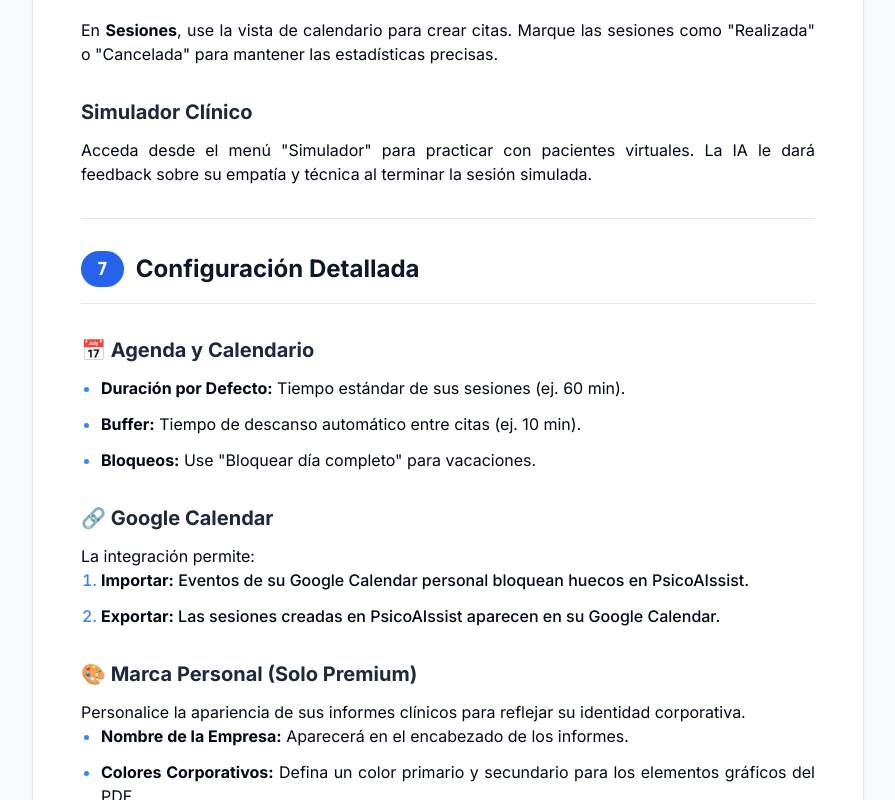
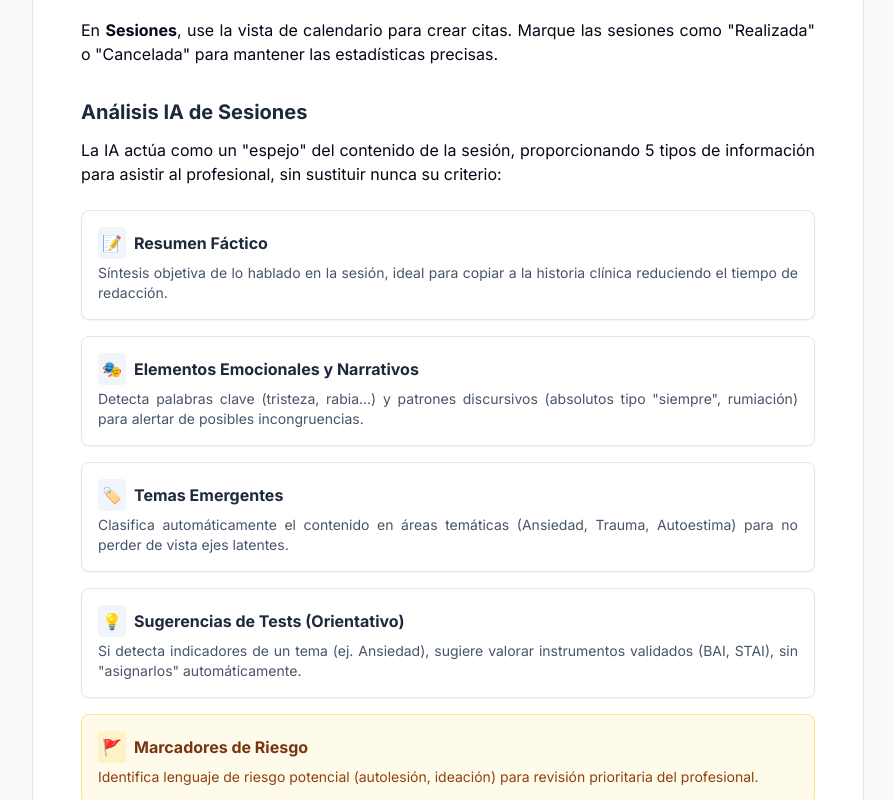
Before and after one commit to biogerardvilalta-ctrl/psicoaissist-platform, a Next.js app in the folder frontend/: page /docs/manual in a window 1280 px wide. Shown: the part 7100-7900 px from the top of the page, without its empty margins (192-1087 px from the left). Built offline with nearby package versions, Linux system fonts and the light colour scheme.

Commit message:
abirta plataforma a no solo psicologs

```diff
--- a/frontend/src/app/auth/register/page.tsx
+++ b/frontend/src/app/auth/register/page.tsx
@@ -70,12 +70,12 @@ export default function RegisterPage() {
     }
 
     if (!formData.professionalNumber.trim()) {
-      setError('El número de colegiado es requerido');
+      setError('El número profesional es requerido');
       return false;
     }
 
     if (!legalLiabilityAccepted) {
-      setError('Debes certificar la veracidad de tu colegiación profesional');
+      setError('Debes certificar la veracidad de tu habilitación profesional');
       return false;
     }
 
@@ -226,7 +226,7 @@ export default function RegisterPage() {
             <div className="grid grid-cols-2 gap-4">
               <div>
                 <label htmlFor="professionalNumber" className="block text-sm font-medium text-gray-700">
-                  Nº Colegiado
+                  Nº Profesional / Colegiado
                 </label>
                 <input
                   id="professionalNumber"
@@ -235,8 +235,8 @@ export default function RegisterPage() {
                   required
                   value={formData.professionalNumber}
                   onChange={handleInputChange}
-                  className="mt-1 block w-full px-3 py-2 border border-gray-300 rounded-lg shadow-sm placeholder-gray-400 focus:outline-none focus:ring-2 focus:ring-blue-500 focus:border-blue-500"
-                  placeholder="Ej: 12345"
+                  className="mt-1 block w-full px-3 py-2 border border-gray-300 rounded-lg shadow-sm placeholder-gray-400 placeholder:text-xs focus:outline-none focus:ring-2 focus:ring-blue-500 focus:border-blue-500"
+                  placeholder="Ej: Colegiado / Asoc. / CIF"
                 />
               </div>
 
@@ -357,7 +357,7 @@ export default function RegisterPage() {
                   Certificación de Habilitación Profesional
                 </label>
                 <p className="text-gray-600 mt-1 text-xs text-justify">
-                  Certifico que el <strong>número de colegiado</strong> introducido es verídico y se encuentra vigente.
+                  Certifico que el <strong>número profesional/colegiado</strong> introducido es verídico y se encuentra vigente.
                   Entiendo que la falsedad en este dato constituye un delito de intrusismo profesional y falsedad documental, conllevando las <strong>responsabilidades penales</strong> correspondientes según la normativa vigente.
                 </p>
               </div>
@@ -380,7 +380,7 @@ export default function RegisterPage() {
                 <label htmlFor="termsAccepted" className="font-medium text-gray-700">
                   Acepto los <Link href="/terms" className="text-blue-600 hover:text-blue-500">Términos de Servicio</Link> y la <Link href="/privacy" className="text-blue-600 hover:text-blue-500">Política de Privacidad</Link>
                 </label>
-                <p className="text-gray-500 mt-1 text-xs">Aquesta eina ofereix suport clínic orientatiu exclusivament per a professionals de la psicologia. No realitza diagnòstics ni substitueix el criteri clínic.</p>
+                <p className="text-gray-500 mt-1 text-xs">Aquesta eina ofereix suport clínic orientatiu exclusivament per a professionals de la salut mental. No realitza diagnòstics ni substitueix el criteri clínic.</p>
               </div>
             </div>
           </div>
--- a/frontend/src/app/docs/manual/page.tsx
+++ b/frontend/src/app/docs/manual/page.tsx
@@ -546,6 +546,45 @@ export default function ManualPage() {
                                 En <strong>Sesiones</strong>, use la vista de calendario para crear citas. Marque las sesiones como "Realizada" o "Cancelada" para mantener las estadísticas precisas.
                             </p>
 
+                            <h3 className="mt-8 mb-3 text-xl font-bold text-slate-800 block">Análisis IA de Sesiones</h3>
+                            <p>
+                                La IA actúa como un "espejo" del contenido de la sesión, proporcionando 5 tipos de información para asistir al profesional, sin sustituir nunca su criterio:
+                            </p>
+                            <div className="space-y-4 text-slate-600 my-6 not-prose">
+                                <div className="p-4 bg-white border border-slate-200 rounded-lg shadow-sm">
+                                    <h4 className="font-bold text-slate-800 flex items-center gap-2">
+                                        <span className="bg-slate-100 p-1 rounded">📝</span> Resumen Fáctico
+                                    </h4>
+                                    <p className="text-sm mt-1">Síntesis objetiva de lo hablado en la sesión, ideal para copiar a la historia clínica reduciendo el tiempo de redacción.</p>
+                                </div>
+                                <div className="p-4 bg-white border border-slate-200 rounded-lg shadow-sm">
+                                    <h4 className="font-bold text-slate-800 flex items-center gap-2">
+                                        <span className="bg-slate-100 p-1 rounded">🎭</span> Elementos Emocionales y Narrativos
+                                    </h4>
+                                    <p className="text-sm mt-1">Detecta palabras clave (tristeza, rabia...) y patrones discursivos (absolutos tipo "siempre", rumiación) para alertar de posibles incongruencias.</p>
+                                </div>
+                                <div className="p-4 bg-white border border-slate-200 rounded-lg shadow-sm">
+                                    <h4 className="font-bold text-slate-800 flex items-center gap-2">
+                                        <span className="bg-slate-100 p-1 rounded">🏷️</span> Temas Emergentes
+                                    </h4>
+                                    <p className="text-sm mt-1">Clasifica automáticamente el contenido en áreas temáticas (Ansiedad, Trauma, Autoestima) para no perder de vista ejes latentes.</p>
+                                </div>
+                                <div className="p-4 bg-white border border-slate-200 rounded-lg shadow-sm">
+                                    <h4 className="font-bold text-slate-800 flex items-center gap-2">
+                                        <span className="bg-slate-100 p-1 rounded">💡</span> Sugerencias de Tests (Orientativo)
+                                    </h4>
+                                    <p className="text-sm mt-1">Si detecta indicadores de un tema (ej. Ansiedad), sugiere valorar instrumentos validados (BAI, STAI), sin "asignarlos" automáticamente.</p>
+                                </div>
+                                <div className="p-4 bg-amber-50 border border-amber-200 rounded-lg shadow-sm">
+                                    <h4 className="font-bold text-amber-900 flex items-center gap-2">
+                                        <span className="bg-amber-100 p-1 rounded">🚩</span> Marcadores de Riesgo
+                                    </h4>
+                                    <p className="text-sm text-amber-800 mt-1">Identifica lenguaje de riesgo potencial (autolesión, ideación) para revisión prioritaria del profesional.</p>
+                                </div>
+                            </div>
+
+
+
                             <h3 className="mt-8 mb-3 text-xl font-bold text-slate-800 block">Simulador Clínico</h3>
                             <p>
                                 Acceda desde el menú "Simulador" para practicar con pacientes virtuales. La IA le dará feedback sobre su empatía y técnica al terminar la sesión simulada.
--- a/frontend/src/components/dashboard/compliance/legal-justification-content.tsx
+++ b/frontend/src/components/dashboard/compliance/legal-justification-content.tsx
@@ -35,7 +35,7 @@ export function LegalJustificationContent() {
                         <CardHeader className="bg-slate-50 border-b border-slate-100">
                             <CardTitle className="text-xl flex items-center gap-2 text-slate-800">
                                 <FileText className="h-5 w-5 text-blue-600" />
-                                Sistema d’IA de suport orientatiu en context psicològic
+                                Sistema d’IA de suport orientatiu en context de salut mental
                             </CardTitle>
                         </CardHeader>
                         <CardContent className="p-8 space-y-8">
@@ -172,7 +172,7 @@ export function LegalJustificationContent() {
                                     Objecte del document
                                 </h3>
                                 <p className="mb-4">
-                                    Aquest document té per objecte descriure i acreditar el compliment normatiu, tècnic i ètic del sistema d’intel·ligència artificial (d’ara endavant, <strong>el sistema</strong>) utilitzat exclusivament com a eina de suport a la redacció d’informes professionals en l’àmbit de la psicologia.
+                                    Aquest document té per objecte descriure i acreditar el compliment normatiu, tècnic i ètic del sistema d’intel·ligència artificial (d’ara endavant, <strong>el sistema</strong>) utilitzat exclusivament com a eina de suport a la redacció d’informes professionals en l’àmbit de la salut mental.
                                 </p>
                                 <p className="mb-2 text-sm text-slate-700 font-semibold">Els tipus d’informe coberts pel sistema són:</p>
                                 <ul className="list-disc pl-6 space-y-1 mb-4 text-slate-700">
@@ -208,7 +208,7 @@ export function LegalJustificationContent() {
                                     </li>
                                     <li className="flex items-start gap-2">
                                         <ChevronRight className="h-5 w-5 text-blue-500 flex-shrink-0 mt-0.5" />
-                                        <span>Normativa professional i deontològica aplicable a l’exercici de la psicologia.</span>
+                                        <span>Normativa professional i deontològica aplicable a l’exercici professional.</span>
                                     </li>
                                     <li className="flex items-start gap-2">
                                         <ChevronRight className="h-5 w-5 text-blue-500 flex-shrink-0 mt-0.5" />
```
Also changed, not shown: frontend/src/components/dashboard/compliance/terms-content.tsx (+34 -5 lines).
